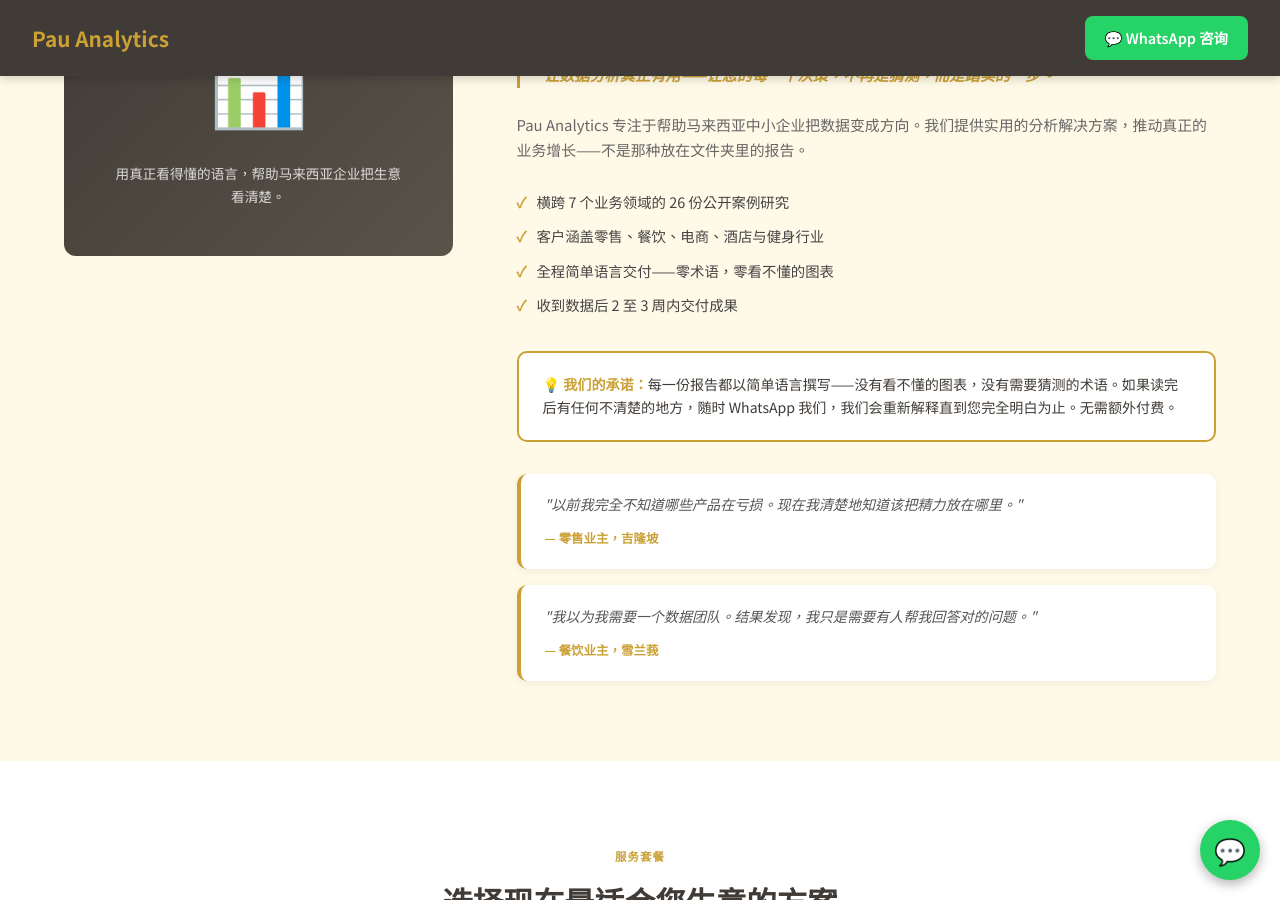
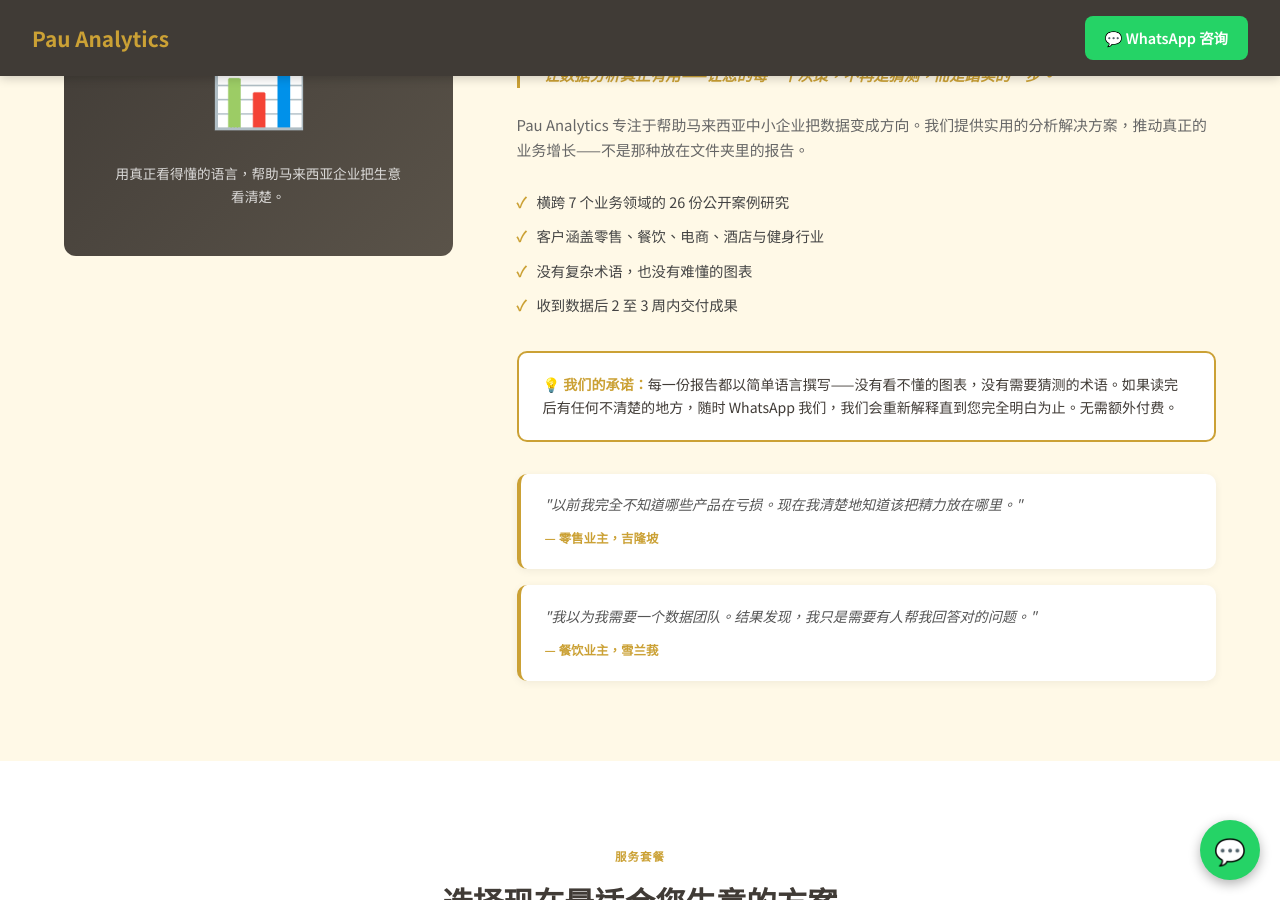
Before and after one commit to lyven81/pinnacles-learning-website, a Jekyll site: the page mandarin-landing-page.html, which Jekyll copies as it is, in a window 1280 px wide and 900 px high, scrolled down 3387 px. Built offline with Jekyll 4.4.1, drawn with Linux system fonts in a browser that asks for light colours.

Commit message:
Simplify credentials bullet in both landing pages
- Mandarin: 全程简单语言交付——零术语，零看不懂的图表
  → 没有复杂术语，也没有难懂的图表
- English: Plain-language delivery — no jargon, no dashboards you can't read
  → No complex jargon. No charts you can't understand.

Mobile responsiveness verified unchanged (16 CSS rules intact in each file).

Co-Authored-By: Claude Sonnet 4.6 <noreply@anthropic.com>

```diff
--- a/english-landing-page.html
+++ b/english-landing-page.html
@@ -602,7 +602,7 @@
         <ul class="cred-list">
           <li><span class="ck">✓</span> 26 published case studies across 7 business categories</li>
           <li><span class="ck">✓</span> Clients across retail, F&amp;B, e-commerce, hospitality, and fitness</li>
-          <li><span class="ck">✓</span> Plain-language delivery — no jargon, no dashboards you can't read</li>
+          <li><span class="ck">✓</span> No complex jargon. No charts you can't understand.</li>
           <li><span class="ck">✓</span> Results delivered in 2–3 weeks from the day we receive your data</li>
         </ul>
         <div class="guarantee-box">
--- a/mandarin-landing-page.html
+++ b/mandarin-landing-page.html
@@ -601,7 +601,7 @@
         <ul class="cred-list">
           <li><span class="ck">✓</span> 横跨 7 个业务领域的 26 份公开案例研究</li>
           <li><span class="ck">✓</span> 客户涵盖零售、餐饮、电商、酒店与健身行业</li>
-          <li><span class="ck">✓</span> 全程简单语言交付——零术语，零看不懂的图表</li>
+          <li><span class="ck">✓</span> 没有复杂术语，也没有难懂的图表</li>
           <li><span class="ck">✓</span> 收到数据后 2 至 3 周内交付成果</li>
         </ul>
         <div class="guarantee-box">
```
